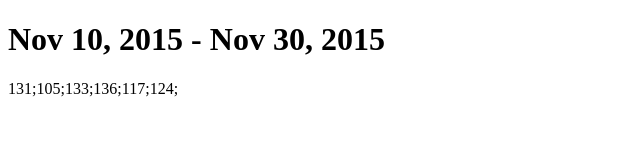
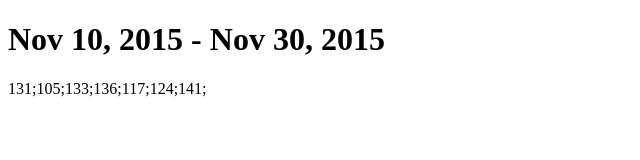
Before and after one commit to Romsdal/Romsdal.github.io, a plain HTML site: page index.html in a window 1280 px wide. Shown: the full height of the page, 0-640 px from the left. Drawn offline with Linux system fonts and the light colour scheme.

Commit message:
Update index.html

```diff
--- a/index.html
+++ b/index.html
@@ -3,6 +3,6 @@
 <body>
     <h1>Nov 10, 2015 - Nov 30, 2015
 </h1>
-    <p> 131;105;133;136;117;124;</p>
+    <p> 131;105;133;136;117;124;141;</p>
 </body>
 </html>
```
